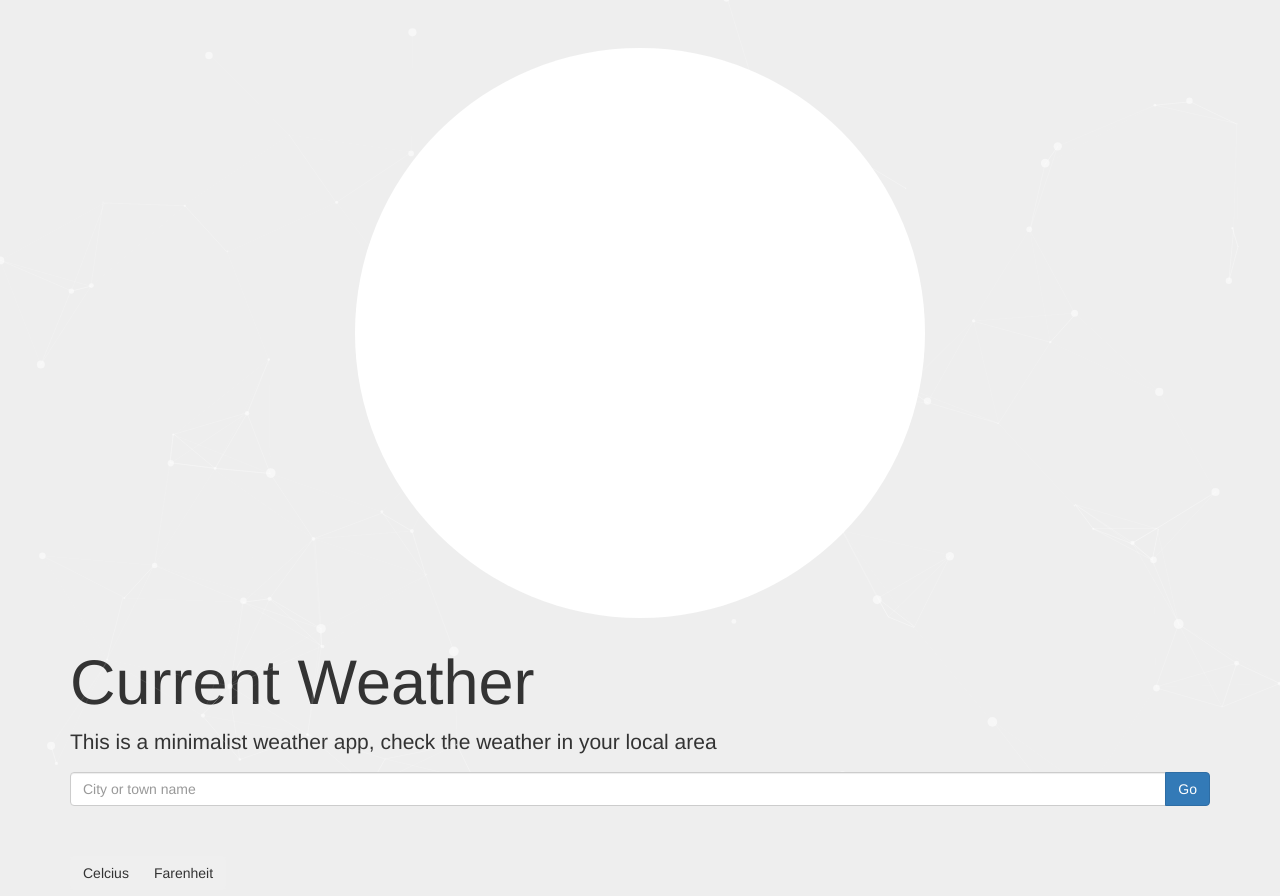
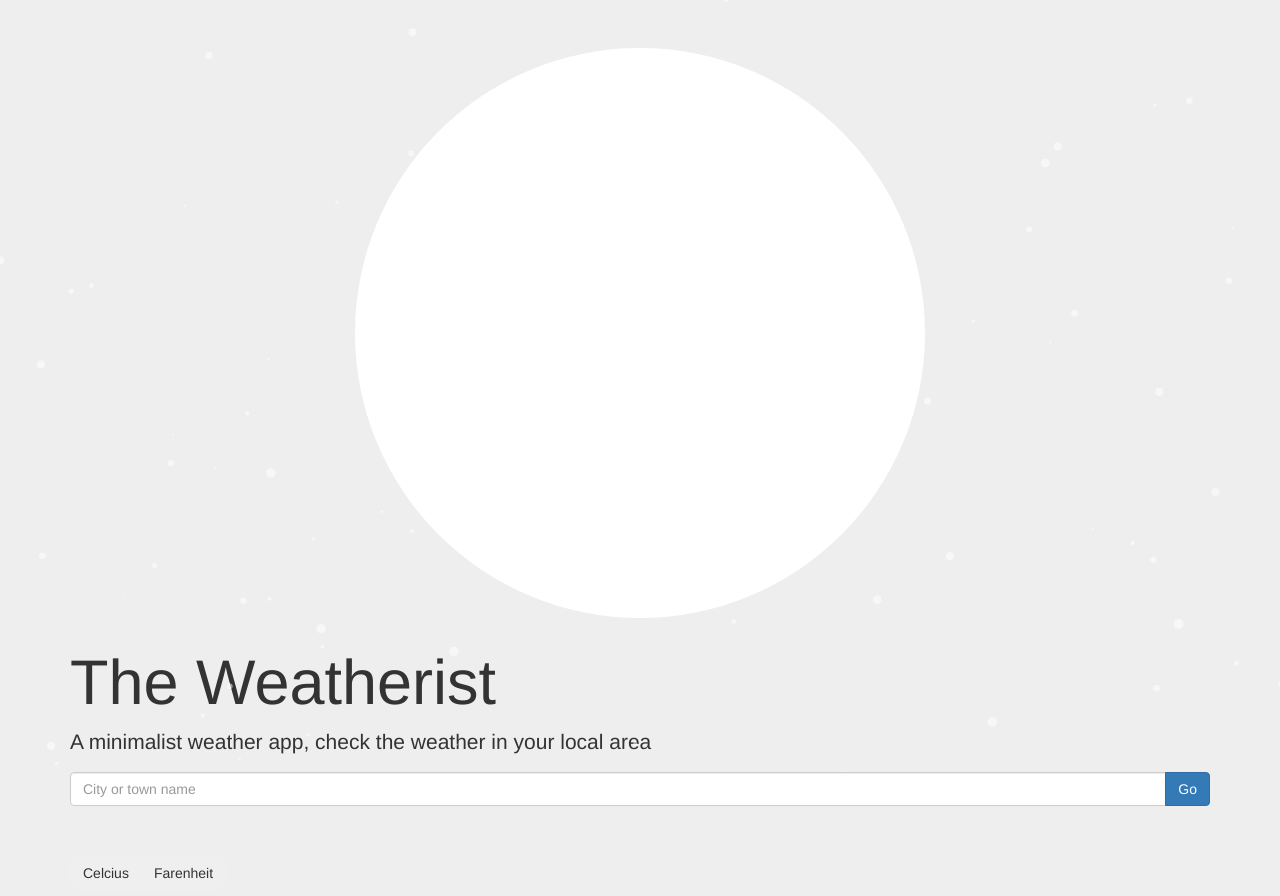
Before and after one commit to glitchybitchy/Weather-App, a plain HTML site: page index.html in a window 1280 px wide. Drawn offline with nearby package versions, Linux system fonts and the light colour scheme.

Commit message:
worked on styling

```diff
--- a/css/style.css
+++ b/css/style.css
@@ -49,5 +49,6 @@ canvas{
 }
 
 #current-weather{
+	margin-top: 100px;
 	color:black;
 }
--- a/index.html
+++ b/index.html
@@ -5,7 +5,7 @@
     <meta http-equiv="X-UA-Compatible" content="IE=edge">
     <meta name="viewport" content="width=device-width, initial-scale=1">
     <!-- The above 3 meta tags *must* come first in the head; any other head content must come *after* these tags -->
-    <title>Weather</title>
+    <title>The Weatherist</title>
 
     <!-- Bootstrap -->
     <link rel="stylesheet" href="https://maxcdn.bootstrapcdn.com/bootstrap/4.0.0-alpha.2/css/bootstrap.min.css" integrity="sha384-y3tfxAZXuh4HwSYylfB+J125MxIs6mR5FOHamPBG064zB+AFeWH94NdvaCBm8qnd" crossorigin="anonymous">
@@ -29,8 +29,8 @@
 	        </div>
         </div>
 
-        <h1 class="display-3">Current Weather</h1>
-        <p class="lead">This is a minimalist weather app, check the weather in your local area</p>
+        <h1 class="display-3">The Weatherist</h1>
+        <p class="lead">A minimalist weather app, check the weather in your local area</p>
 
         <form>
 	        <div class="input-group">
--- a/js/app.js
+++ b/js/app.js
@@ -61,7 +61,7 @@ particlesJS('particles-js',
         }
       },
       "line_linked": {
-        "enable": true,
+        "enable": false,
         "distance": 150,
         "color": "#ffffff",
         "opacity": 0.4,
@@ -109,7 +109,7 @@ particlesJS('particles-js',
           "speed": 3
         },
         "repulse": {
-          "distance": 200
+          "distance": 100
         },
         "push": {
           "particles_nb": 4
```
